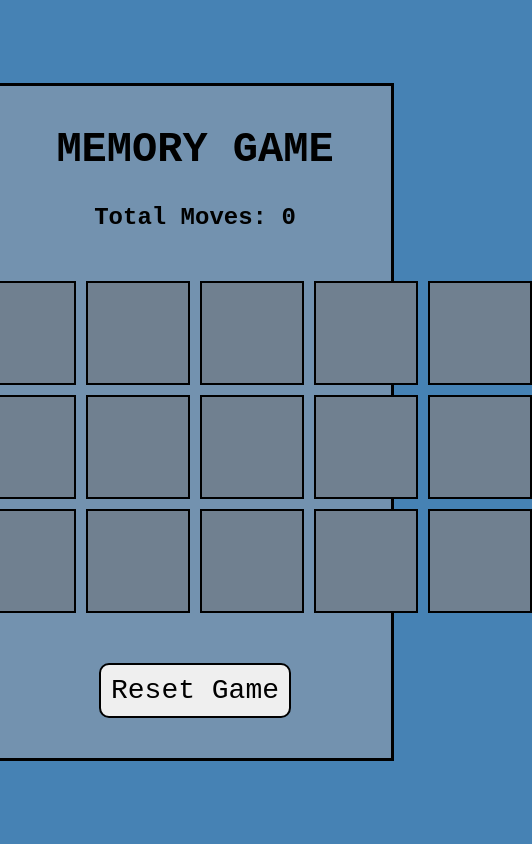
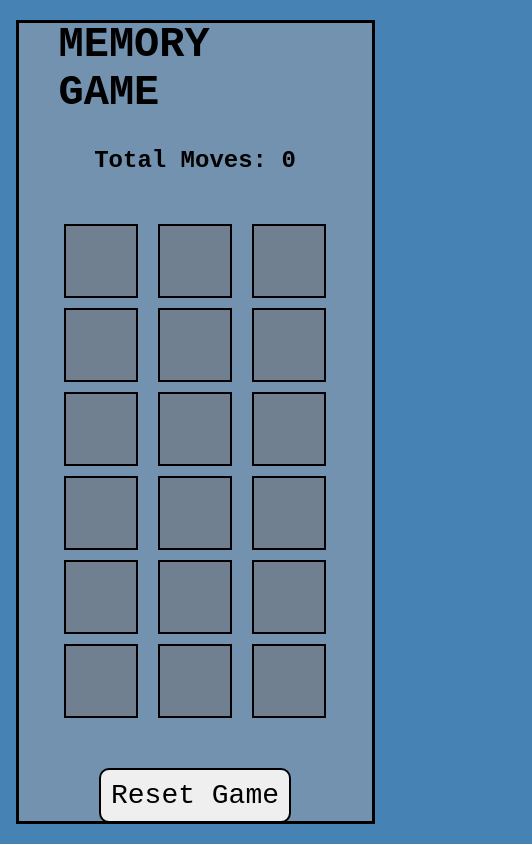
Before and after one commit to dc703d/memoryGame, a website built with Vite: page index.html in a window 390 px wide. Shown: the whole page, 532 px wide, since content can reach past the window. Built offline with nearby package versions, Linux system fonts and the light colour scheme; a web font is replaced by a local one.

Commit message:
finished all media queries

```diff
--- a/src/devices.scss
+++ b/src/devices.scss
@@ -1,5 +1,6 @@
-$xs: 425px; // Extra small
-$sm: 768px; // Small
+$xxs: 375px;
+$xs: 560px; // Extra small
+$sm: 850px; // Small
 $md: 1060px; // Medium
 $lg: 1440px; // Large
 $xl: 2560px; // Extra Large
--- a/src/gallery.scss
+++ b/src/gallery.scss
@@ -1,35 +1,52 @@
 @use './devices.scss';
 @use './media.scss';
 
-@include media.phone {
-    .cardGrid {
-        width: 80%;
-        grid-template-columns: repeat(3,1fr);
-        grid-template-rows: repeat(6,1fr);
-        justify-content: center;
-        align-items: center;
-    }
-}
 
 #gameContainer{
-    @include media.tablet{
+
+    @include media.small-phone{
+        gap: 0px;
+        max-height: 85vh;
+        max-width: 70%;
+        .cardGrid{
+            grid-template-columns: repeat(3,1fr);
+            grid-template-rows: repeat(6,1fr);
+        }
+        .item{
+            width: 30px;
+            height: 30px;
+        }
         #heading{
-            // font-size: 70px;
-        }
-        #movesHeading{
-            // font-size: 40px;
+            font-size: 32px;
         }
         #reset_button{
-            // font-size: 40px;
+            font-size: 22px;
         }
-        .cardGrid {
-            width: 100%;
+    }
+
+    @include media.med-phone{
+        max-height: 85vh;
+        max-width: 70%;
+        .cardGrid{
+            grid-template-columns: repeat(3,1fr);
+            grid-template-rows: repeat(6,1fr);
         }
         .item{
-            // width: 100px;
-            // height: 100px;
-            // font-size: 50px;
+            width: 50px;
+            height: 50px;
         }
+    }
+
+    @include media.large-phone{
+        .cardGrid{
+            grid-template-columns: repeat(4,1fr);
+            grid-template-rows: repeat(4,1fr);
+        }
+        .item{
+            width: 70px;
+            height: 70px;
+        }
+
     }
 
     @include media.desktop{
--- a/src/media.scss
+++ b/src/media.scss
@@ -1,11 +1,18 @@
-$xs: 425px; // Extra small
-$sm: 768px; // Small
-$md: 1024px; // Medium
+$xxs: 375px; // Extra Extra Small
+$xs: 560px; // Extra small
+$sm: 850px; // Small
+$md: 1060px; // Medium
 $lg: 1440px; // Large
 $xl: 2560px; // Extra Large
 
-@mixin phone {
-    @media screen and (max-width: ($xs)) {
+@mixin small-phone {
+    @media screen and (max-width: ($xxs)) {
+        @content;
+    }
+}
+
+@mixin med-phone {
+    @media screen and (min-width: ($xxs+1)) and (max-width: ($xs)) {
         @content;
     }
 }
```
Also changed, not shown: src/style.css, 1 other file.
